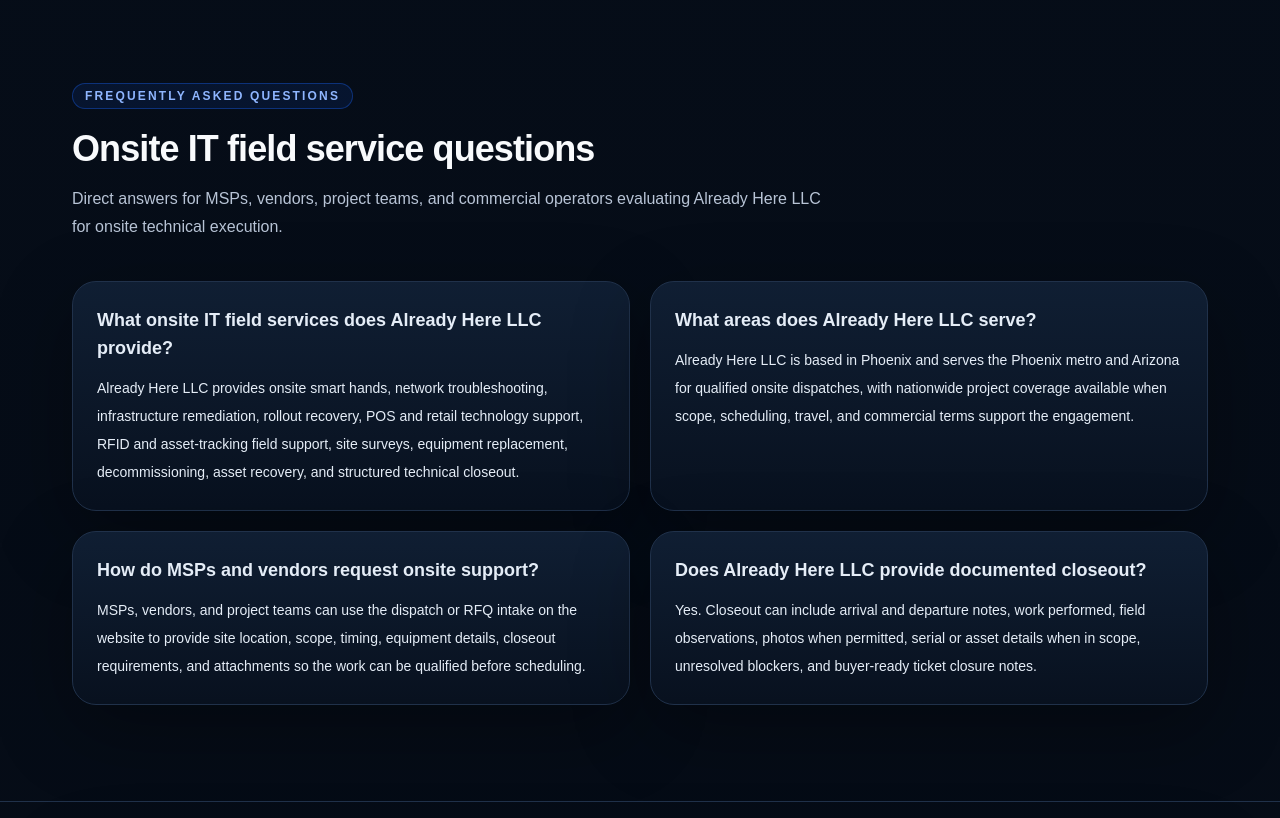
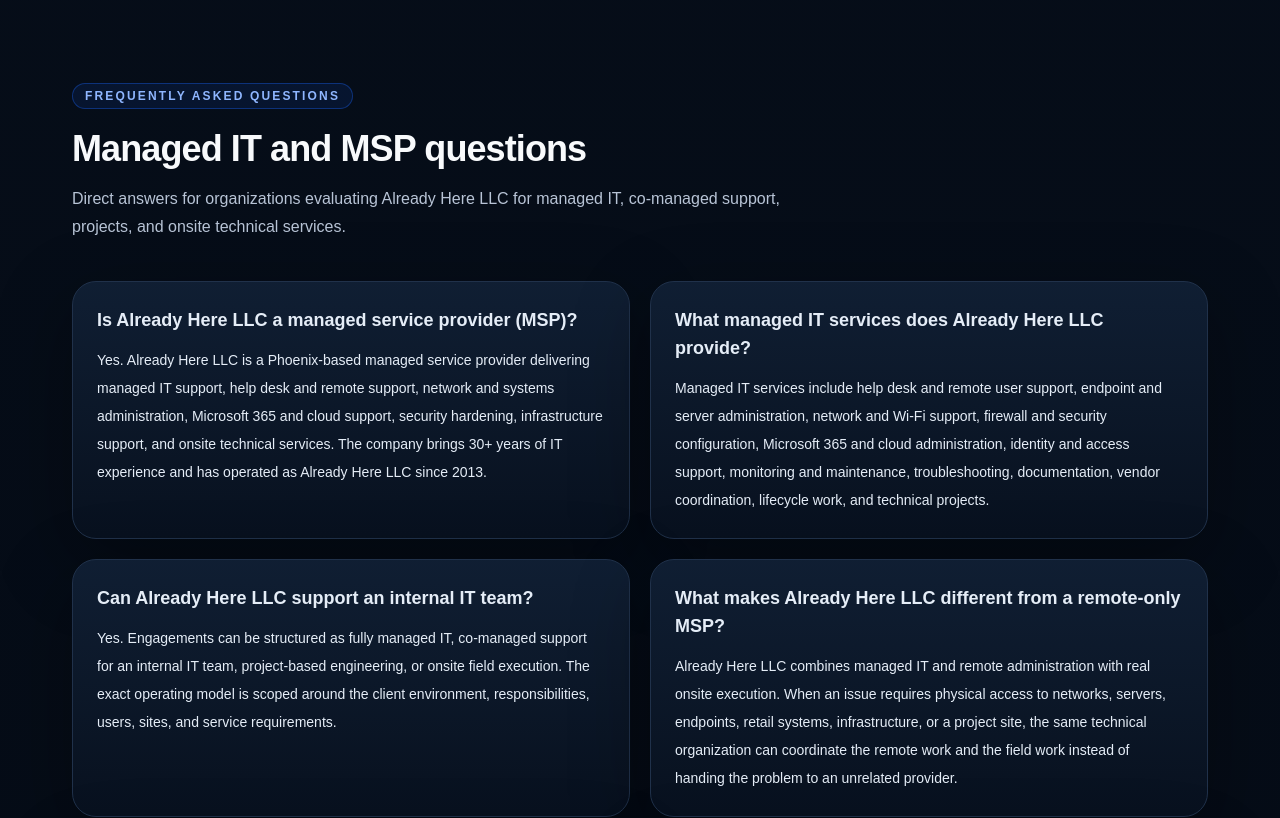
Before and after one commit to quantam101/already-here-llc, a Next.js app: page / in a window 1280 px wide. Shown: the part 9260-10078 px from the top of the page. Built offline with nearby package versions, Linux system fonts and the light colour scheme; no server answers.

Commit message:
Reposition FAQ around managed IT and MSP services

```diff
--- a/components/SiteFaq.tsx
+++ b/components/SiteFaq.tsx
@@ -1,23 +1,33 @@
 const faqs = [
   {
-    question: 'What onsite IT field services does Already Here LLC provide?',
+    question: 'Is Already Here LLC a managed service provider (MSP)?',
     answer:
-      'Already Here LLC provides onsite smart hands, network troubleshooting, infrastructure remediation, rollout recovery, POS and retail technology support, RFID and asset-tracking field support, site surveys, equipment replacement, decommissioning, asset recovery, and structured technical closeout.'
+      'Yes. Already Here LLC is a Phoenix-based managed service provider delivering managed IT support, help desk and remote support, network and systems administration, Microsoft 365 and cloud support, security hardening, infrastructure support, and onsite technical services. The company brings 30+ years of IT experience and has operated as Already Here LLC since 2013.'
+  },
+  {
+    question: 'What managed IT services does Already Here LLC provide?',
+    answer:
+      'Managed IT services include help desk and remote user support, endpoint and server administration, network and Wi-Fi support, firewall and security configuration, Microsoft 365 and cloud administration, identity and access support, monitoring and maintenance, troubleshooting, documentation, vendor coordination, lifecycle work, and technical projects.'
+  },
+  {
+    question: 'Can Already Here LLC support an internal IT team?',
+    answer:
+      'Yes. Engagements can be structured as fully managed IT, co-managed support for an internal IT team, project-based engineering, or onsite field execution. The exact operating model is scoped around the client environment, responsibilities, users, sites, and service requirements.'
+  },
+  {
+    question: 'What makes Already Here LLC different from a remote-only MSP?',
+    answer:
+      'Already Here LLC combines managed IT and remote administration with real onsite execution. When an issue requires physical access to networks, servers, endpoints, retail systems, infrastructure, or a project site, the same technical organization can coordinate the remote work and the field work instead of handing the problem to an unrelated provider.'
   },
   {
     question: 'What areas does Already Here LLC serve?',
     answer:
-      'Already Here LLC is based in Phoenix and serves the Phoenix metro and Arizona for qualified onsite dispatches, with nationwide project coverage available when scope, scheduling, travel, and commercial terms support the engagement.'
+      'Already Here LLC is based in Phoenix and supports businesses across the Phoenix metro. Remote managed support and broader project coverage are available when the client scope and operating requirements are a fit, with onsite Arizona and qualified multi-site project work handled by scope.'
   },
   {
-    question: 'How do MSPs and vendors request onsite support?',
+    question: 'How do I request managed IT support or a consultation?',
     answer:
-      'MSPs, vendors, and project teams can use the dispatch or RFQ intake on the website to provide site location, scope, timing, equipment details, closeout requirements, and attachments so the work can be qualified before scheduling.'
-  },
-  {
-    question: 'Does Already Here LLC provide documented closeout?',
-    answer:
-      'Yes. Closeout can include arrival and departure notes, work performed, field observations, photos when permitted, serial or asset details when in scope, unresolved blockers, and buyer-ready ticket closure notes.'
+      'Use the IT support intake to describe the organization, users or sites, current environment, issue or objective, timing, and any relevant files. Requests can be routed as managed services, co-managed support, project work, or onsite dispatch. Same-day onsite needs have a separate rapid-dispatch path.'
   }
 ] as const;
 
@@ -45,10 +55,10 @@ export function SiteFaq() {
       <div className="container-shell py-16 lg:py-24">
         <span className="eyebrow">Frequently asked questions</span>
         <h2 id="faq-heading" className="section-title mt-5">
-          Onsite IT field service questions
+          Managed IT and MSP questions
         </h2>
         <p className="section-copy">
-          Direct answers for MSPs, vendors, project teams, and commercial operators evaluating Already Here LLC for onsite technical execution.
+          Direct answers for organizations evaluating Already Here LLC for managed IT, co-managed support, projects, and onsite technical services.
         </p>
         <div className="mt-10 grid gap-5 md:grid-cols-2">
           {faqs.map(({ question, answer }) => (
```
